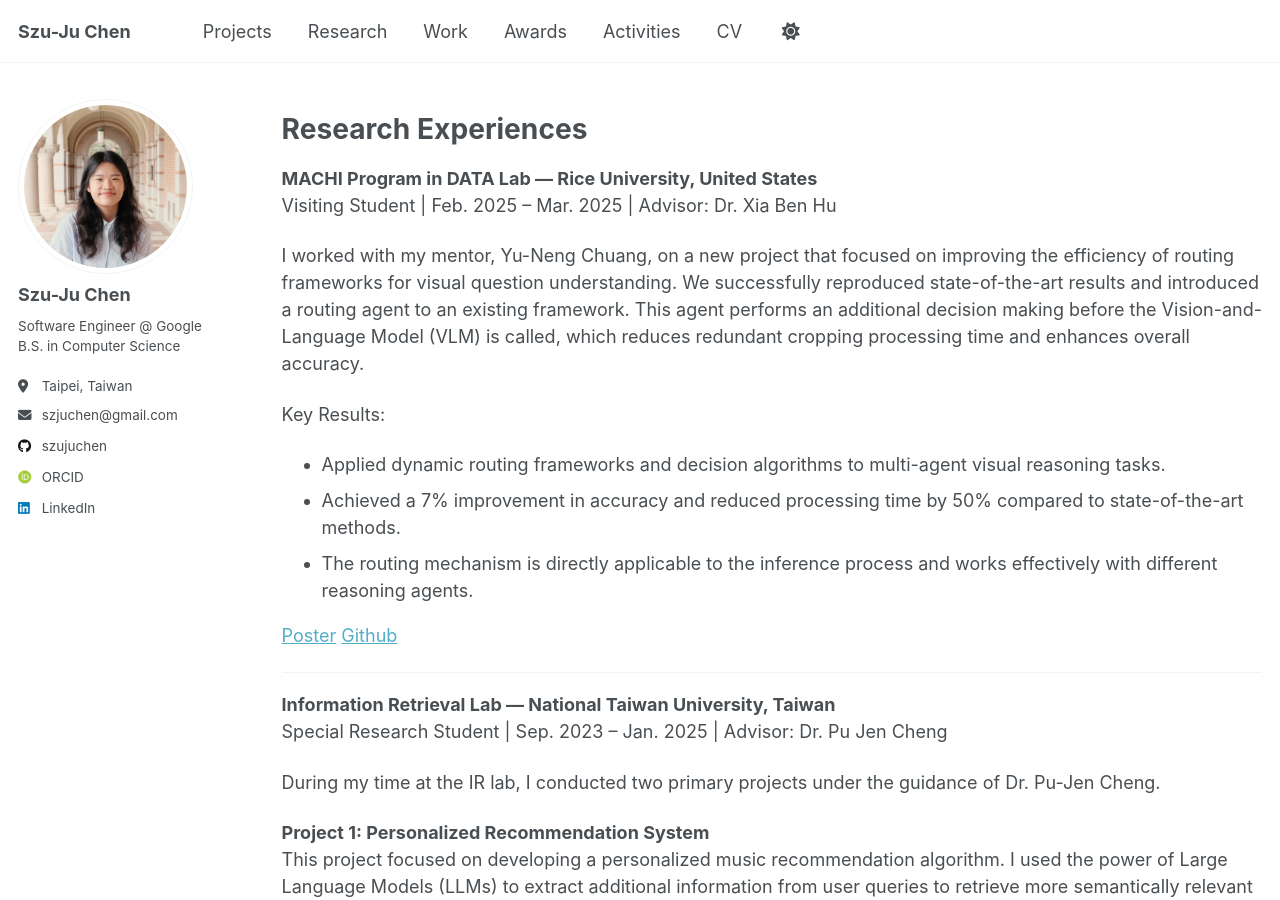
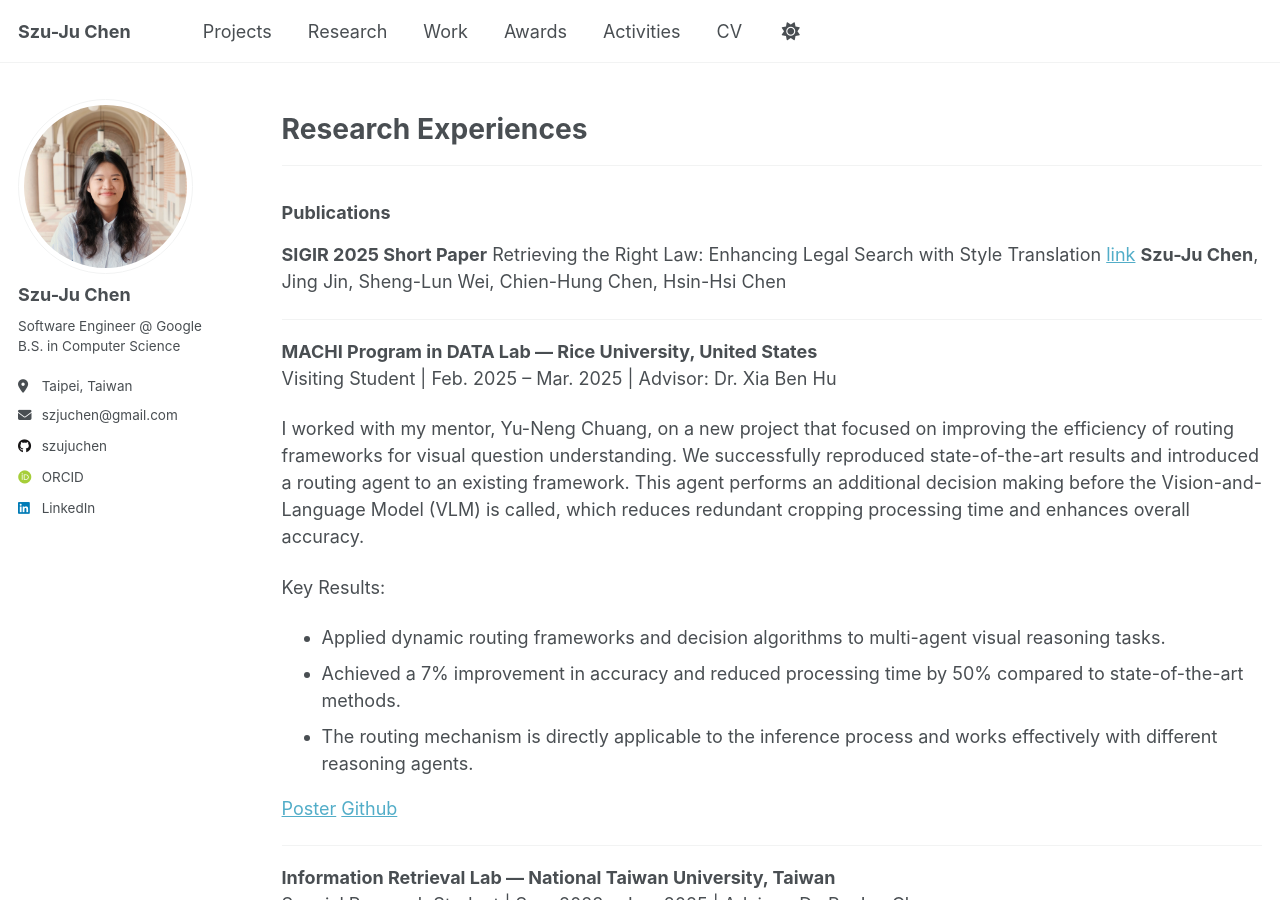
Before and after one commit to szujuchen/szujuchen.github.io, a Jekyll site: the page built from _pages/research.md, in a window 1280 px wide and 900 px high. Built offline with Jekyll 4.4.1, drawn with Linux system fonts in a browser that asks for light colours; some web fonts are replaced; a script that is not in the unit is left out.

Commit message:
add publications

```diff
--- a/_pages/research.md
+++ b/_pages/research.md
@@ -6,6 +6,13 @@ author_profile: true
 ---
 
 # Research Experiences
+---
+### Publications
+**SIGIR 2025 Short Paper**
+Retrieving the Right Law: Enhancing Legal Search with Style Translation [link](https://dl.acm.org/doi/10.1145/3726302.3730246)
+**Szu-Ju Chen**, Jing Jin, Sheng-Lun Wei, Chien-Hung Chen, Hsin-Hsi Chen
+
+---
 
 **MACHI Program in DATA Lab — Rice University, United States**<br>
 Visiting Student | Feb. 2025 – Mar. 2025 | Advisor: Dr. Xia Ben Hu
```
